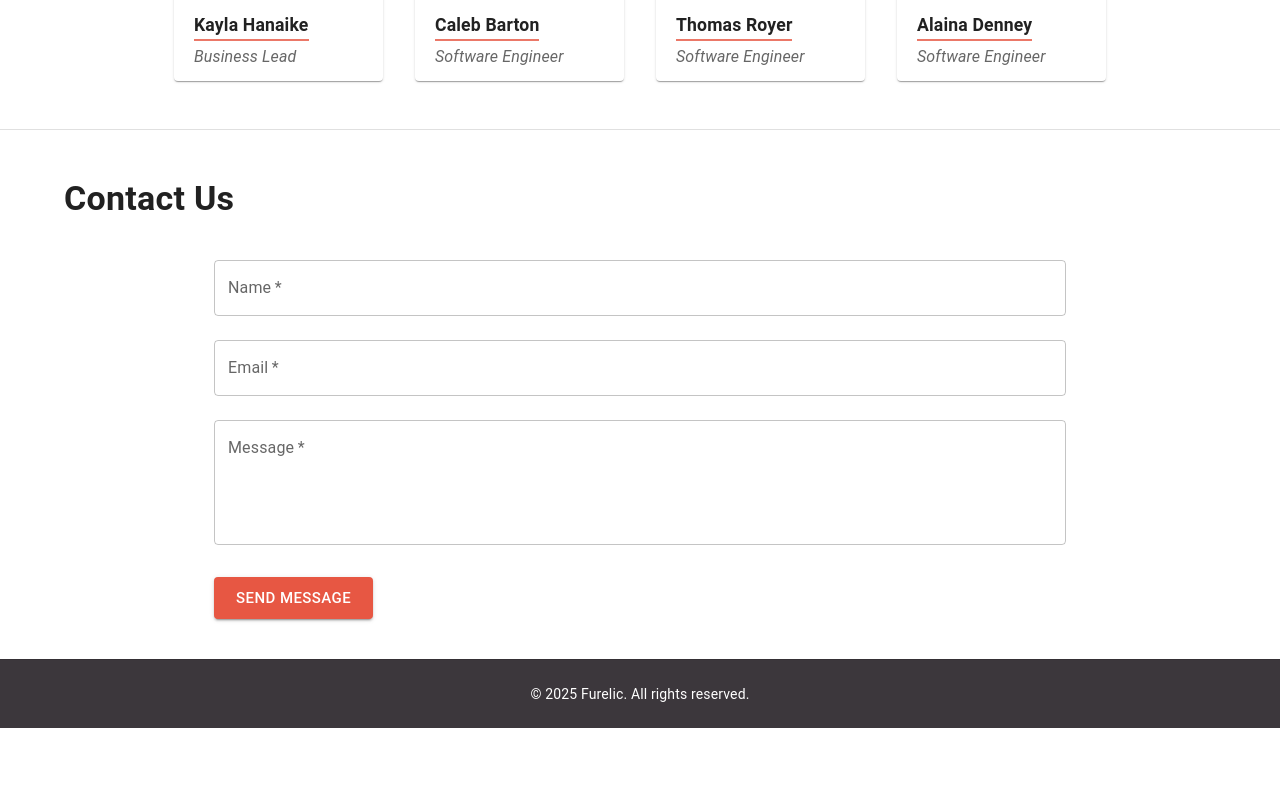
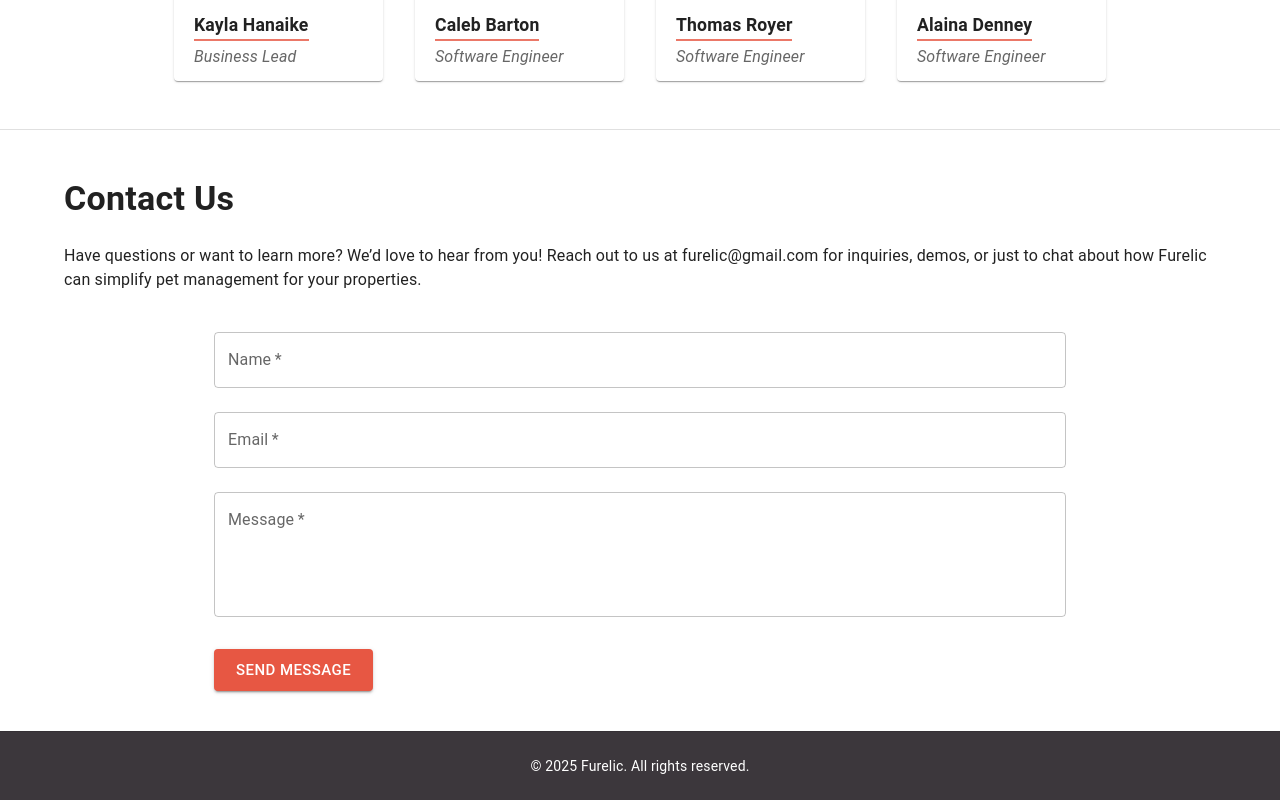
Before and after one commit to Furelic/FurelicSite, a React (Vite) app: page / in a window 1280 px wide. Shown: the part 2076-2876 px from the top of the page. Before the commit the page ends 2804 px from the top, so only its background shows below. Built offline with nearby package versions, Linux system fonts and the light colour scheme.

Commit message:
Tab name, icon

```diff
--- a/index.html
+++ b/index.html
@@ -2,9 +2,9 @@
 <html lang="en">
   <head>
     <meta charset="UTF-8" />
-    <!-- <link rel="icon" type="image/svg+xml" href="/vite.svg" /> -->
+    <link rel="icon" type="image/svg+xml" href="/1x1_icon_2.svg" />
     <meta name="viewport" content="width=device-width, initial-scale=1.0" />
-    <title>Vite + React + TS</title>
+    <title>Furelic: Pet management simplified</title>
   </head>
   <body data-netlify="true">
     <div id="root"></div>
--- a/src/components/navBar.tsx
+++ b/src/components/navBar.tsx
@@ -34,7 +34,7 @@ export default function DrawerAppBar() {
   const drawer = (
     <Box
       onClick={handleDrawerToggle}
-      sx={{ textAlign: "center", color: "primary.main" }}
+      sx={{ textAlign: "center", color: "secondary.main" }}
     >
       <List>
         {navItems.map((item) => (
--- a/src/pageSections/contact.tsx
+++ b/src/pageSections/contact.tsx
@@ -98,6 +98,11 @@ const ContactUs: React.FC = () => {
       <Typography variant="h4" sx={{ mb: 3, fontWeight: "bold" }}>
         Contact Us
       </Typography>
+      <span>
+        Have questions or want to learn more? We’d love to hear from you! Reach
+        out to us at furelic@gmail.com for inquiries, demos, or just to chat
+        about how Furelic can simplify pet management for your properties.
+      </span>
       <Container maxWidth="md">
         {/* Hidden form for Netlify */}
         <form name="contact" data-netlify="true" hidden>
```
Also changed, not shown: public/1x1_icon.svg (added), public/1x1_icon_2.svg (added).
